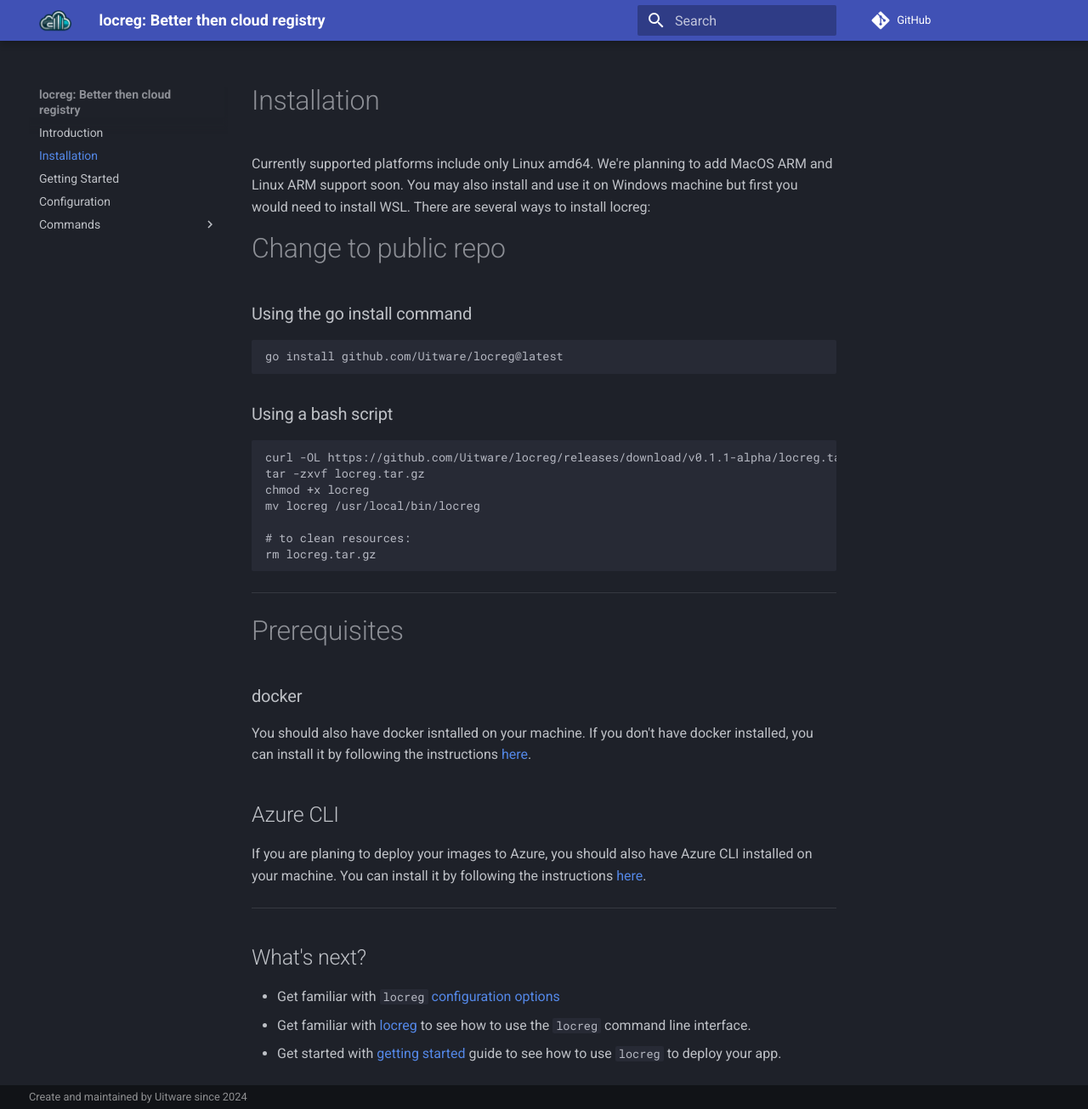
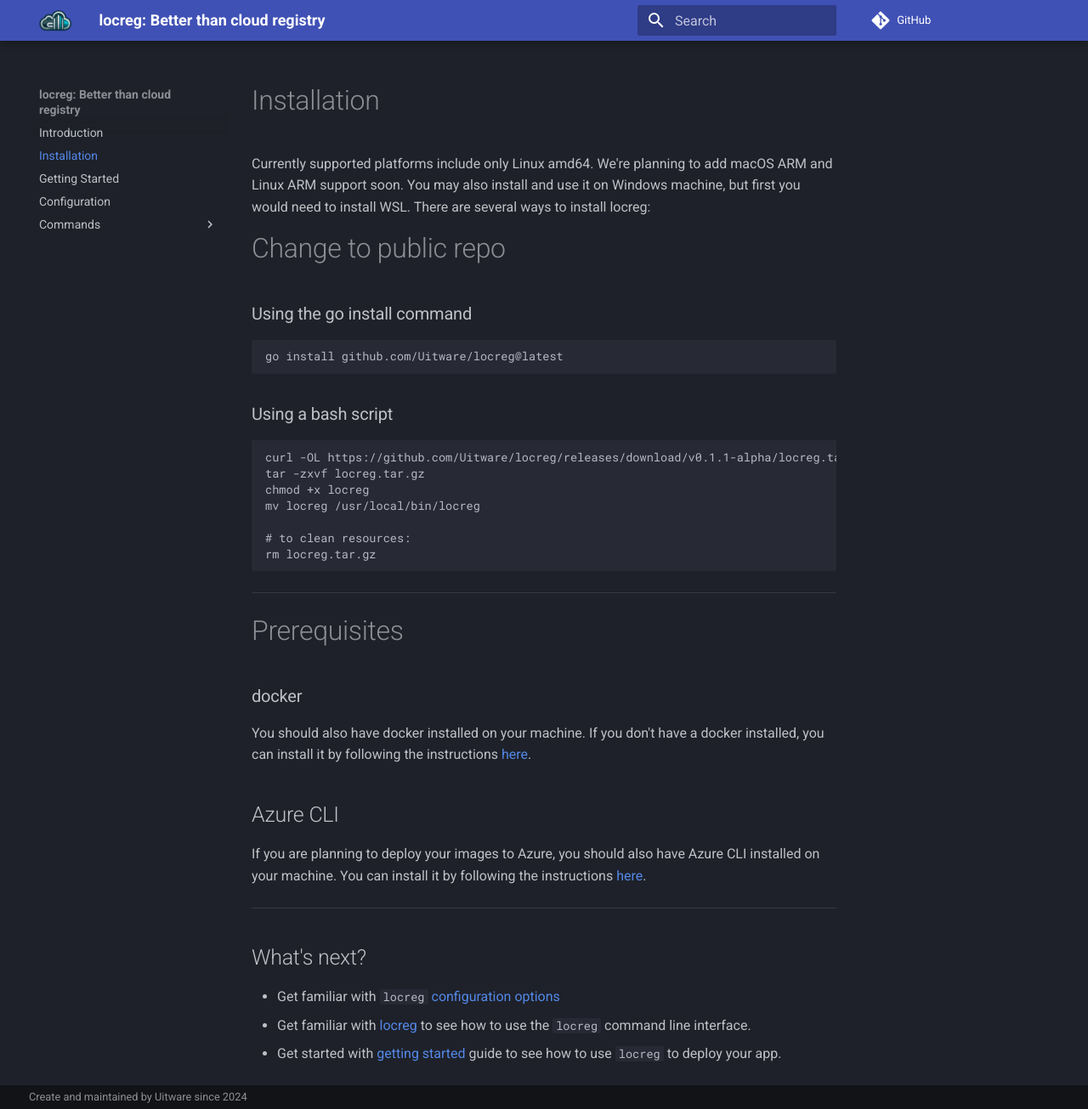
Before and after one commit to Uitware/locreg, an MkDocs documentation site: the page built from docs/install.md, in a window 1280 px wide and 1305 px high. Shown: the whole window at 85% size. Built offline with MkDocs 1.6.1 and Material for MkDocs 9.7.7, drawn with Linux system fonts in a browser that asks for light colours; comment, search, counter and statistics services are not loaded.

Commit message:
docs: grammar fix

```diff
--- a/docs/install.md
+++ b/docs/install.md
@@ -1,7 +1,7 @@
 # Installation
 
-Currently supported platforms include only Linux amd64. We're planning to add MacOS ARM and Linux ARM support soon.
-You may also install and use it on Windows machine but first you would need to install WSL. There are several ways to install locreg:
+Currently supported platforms include only Linux amd64. We're planning to add macOS ARM and Linux ARM support soon.
+You may also install and use it on Windows machine, but first you would need to install WSL. There are several ways to install locreg:
 
 # Change to public repo
 ### Using the go install command
@@ -23,11 +23,11 @@
 ---
 # Prerequisites
 ### docker
-You should also have docker isntalled on your machine. If you don't have docker installed, you can install it by
+You should also have docker installed on your machine. If you don't have a docker installed, you can install it by
 following the instructions [here](https://docs.docker.com/get-docker/).
 
 ## Azure CLI
-If you are planing to deploy your images to Azure, you should also have Azure CLI installed on your machine.
+If you are planning to deploy your images to Azure, you should also have Azure CLI installed on your machine.
 You can install it by following the instructions [here](https://docs.microsoft.com/en-us/cli/azure/install-azure-cli).
 
 ---
--- a/mkdocs.yml
+++ b/mkdocs.yml
@@ -1,4 +1,4 @@
-site_name: "locreg: Better then cloud registry"
+site_name: "locreg: Better than cloud registry"
 site_url: https://uitware.github.io/locreg/
 repo_url: https://github.com/Uitware/locreg
 edit_uri: edit/main/docs/
```
Also changed, not shown: docs/configuration.md (+5 -4 lines).
